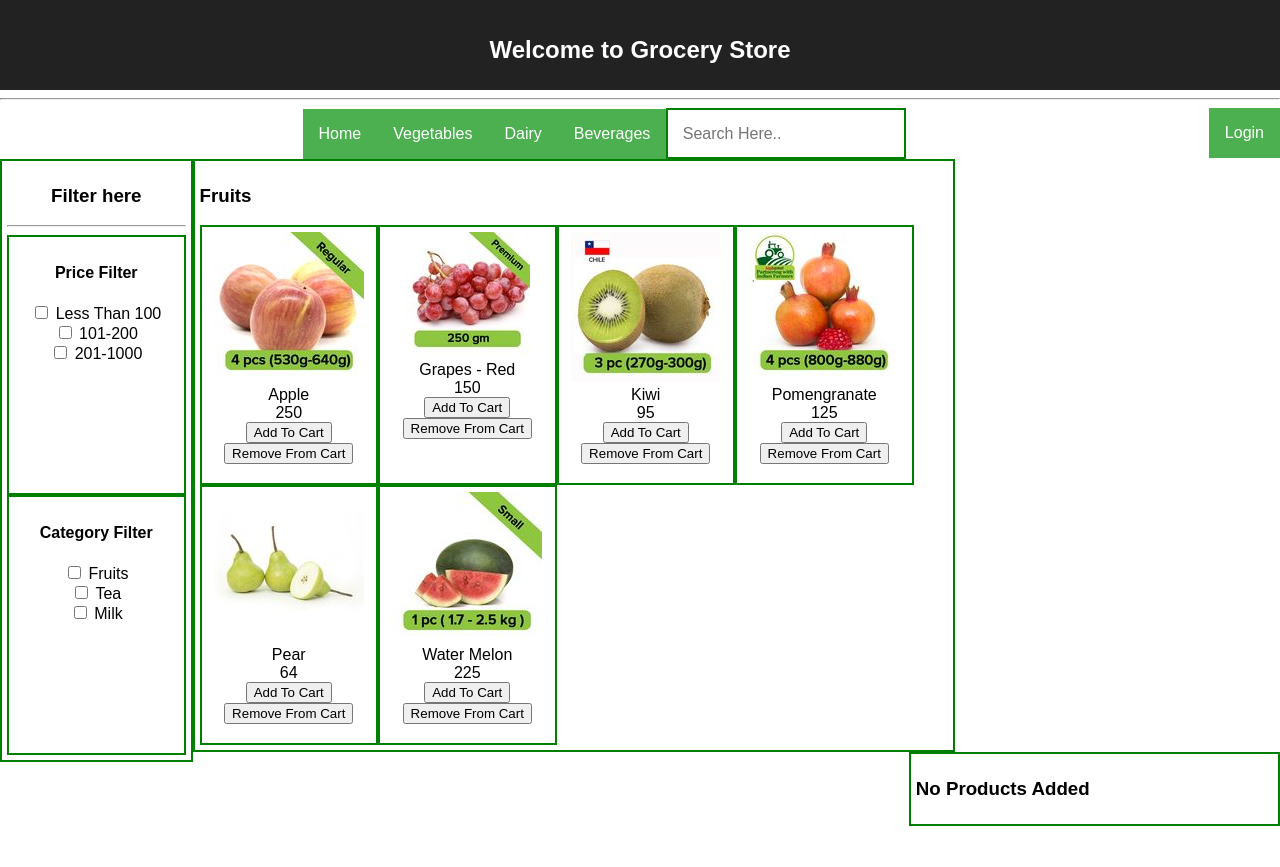
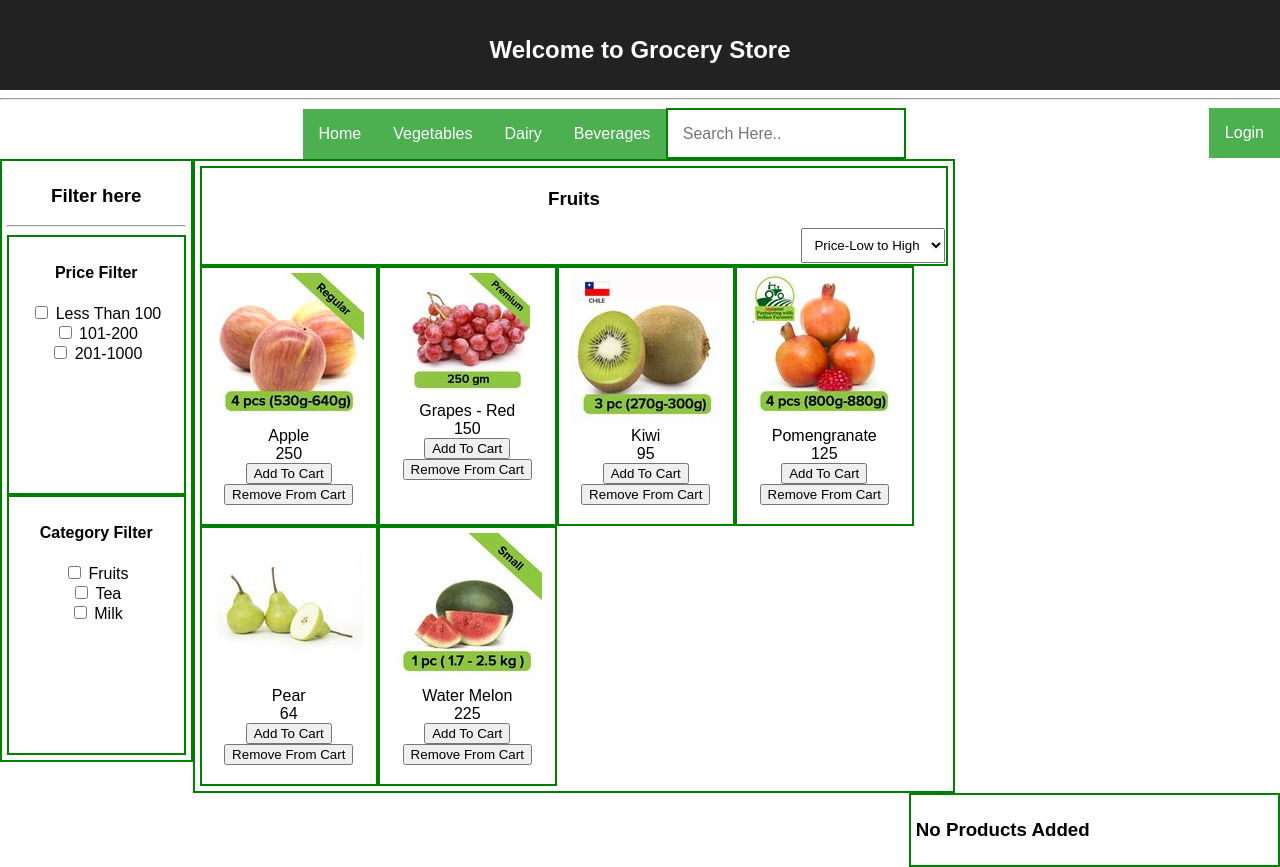
Before and after one commit to kathishivaramreddy/GroceryStore, a React (Create React App) app: page /fruits in a window 1280 px wide. Before the commit the page ends 826 px from the top, so only its background shows below. Built offline with nearby package versions, Linux system fonts and the light colour scheme.

Commit message:
[Shiva/Sumi] Adding loader to display when products are not yet fetched from api

```diff
--- a/src/Fruits.js
+++ b/src/Fruits.js
@@ -1,4 +1,5 @@
 import React from 'react';
+import {PriceSorter} from './PriceSorter';
 import allProductsList from './AllProducts'
 
 export class Fruits extends React.Component {
@@ -18,7 +19,7 @@ export class Fruits extends React.Component {
   }
 
   render() {
-    console.log('in fruit');
+
     const listItems = this.state.products.map((data) =>
       <div className="boxed" key={data.name}>
 
@@ -32,8 +33,16 @@ export class Fruits extends React.Component {
     return (
       <div>
         <div className="productboxed">
-          <h3 align="left">Fruits</h3>
-          {listItems}
+          <div className ="productheader">
+
+            <h3 align="position">Fruits</h3>
+            <PriceSorter/>
+
+          </div>
+
+            {listItems}
+
+
         </div>
       </div>
     );
--- /dev/null
+++ b/src/PriceSorter.css
@@ -0,0 +1,5 @@
+.priceSorter{
+
+  position: relative;
+  display: inline-block;
+}
--- a/src/PriceSorter.js
+++ b/src/PriceSorter.js
@@ -1,15 +1,17 @@
 import React from 'react';
+import './PriceSorter.css';
 
 export class PriceSorter extends React.Component{
 
   constructor(props){
     super(props);
+
   }
 
   render(){
     return(
     <div>
-      <select className="position" onClick={this.props.sorter}>
+      <select className="priceSorter" onClick={this.props.sorter}>
         <option value="low" > Price-Low to High</option>
         <option value="high" > Price-High to Low</option>
       </select>
--- a/src/ProductList.css
+++ b/src/ProductList.css
@@ -32,3 +32,30 @@ select{
   float:right;
   padding: 8px
 }
+
+.loader {
+  position: absolute;
+  left: 45%;
+  top: 45%;
+  z-index: 1;
+  width: 150px;
+  height: 150px;
+  margin: -75px 0 0 -75px;
+  border: 16px solid #f3f3f3;
+  border-radius: 50%;
+  border-top: 16px solid #3498db;
+  width: 80px;
+  height: 80px;
+  -webkit-animation: spin 2s linear infinite;
+  animation: spin 2s linear infinite;
+}
+.loaderData{
+  position: absolute;
+  left: 40%;
+  top: 45%;
+
+}
+@keyframes spin {
+  0% { transform: rotate(0deg); }
+  100% { transform: rotate(360deg); }
+}
--- a/src/ProductList.js
+++ b/src/ProductList.js
@@ -59,8 +59,11 @@ render() {
     if(!isLoaded){
       return (
         <div>
-          <h5>Data Loading....</h5>
-        </div>)
+          <div className="loader">
+          </div>
+          <h5 className="loaderData">Data Loading ... </h5>
+        </div>
+      )
     }
     const listItems = products.map((data) =>
       <div className="boxed" key={data.name}>
```
Also changed, not shown: src/App.js (line endings or trailing spaces), 1 other file (tests, documents, lock files or other folders).
